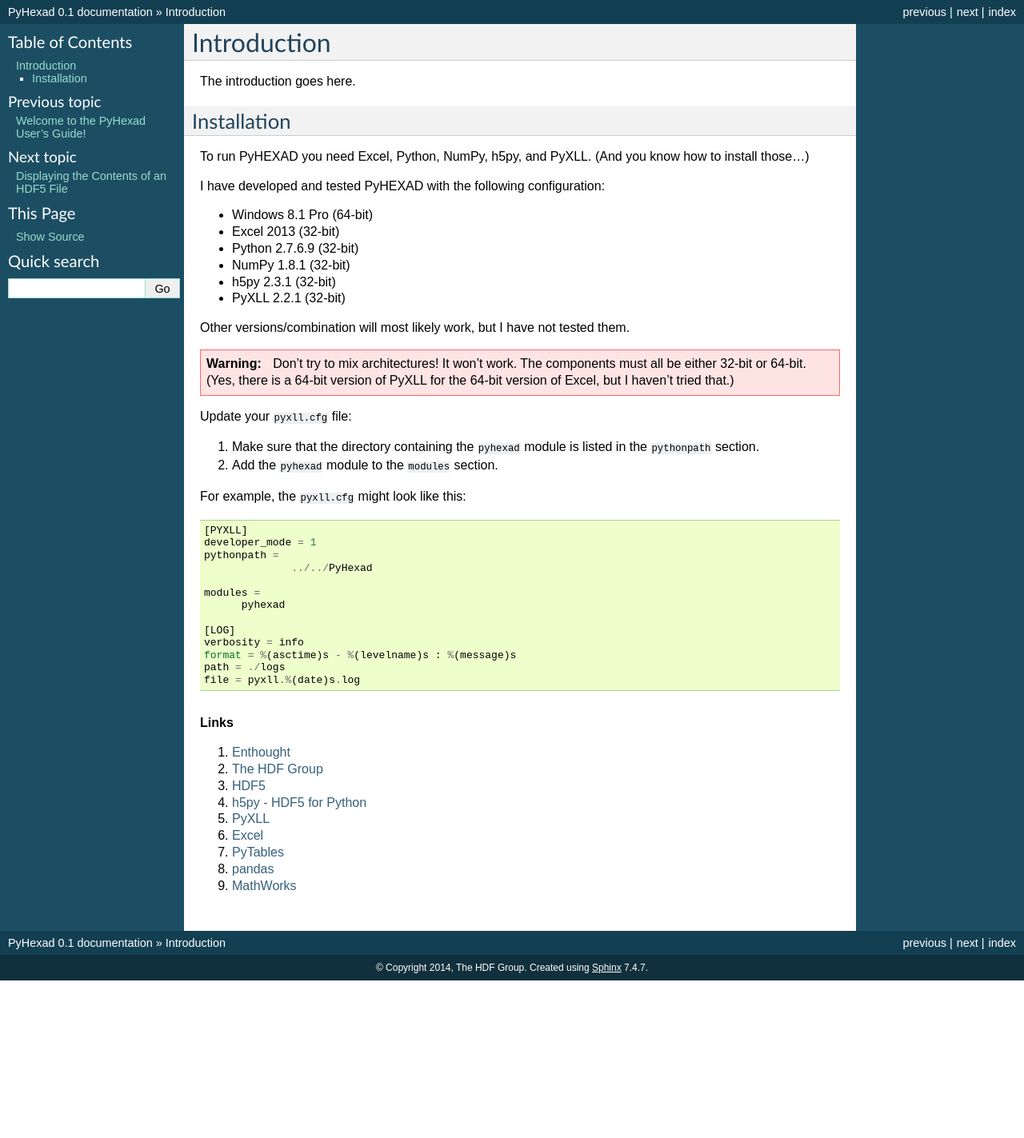
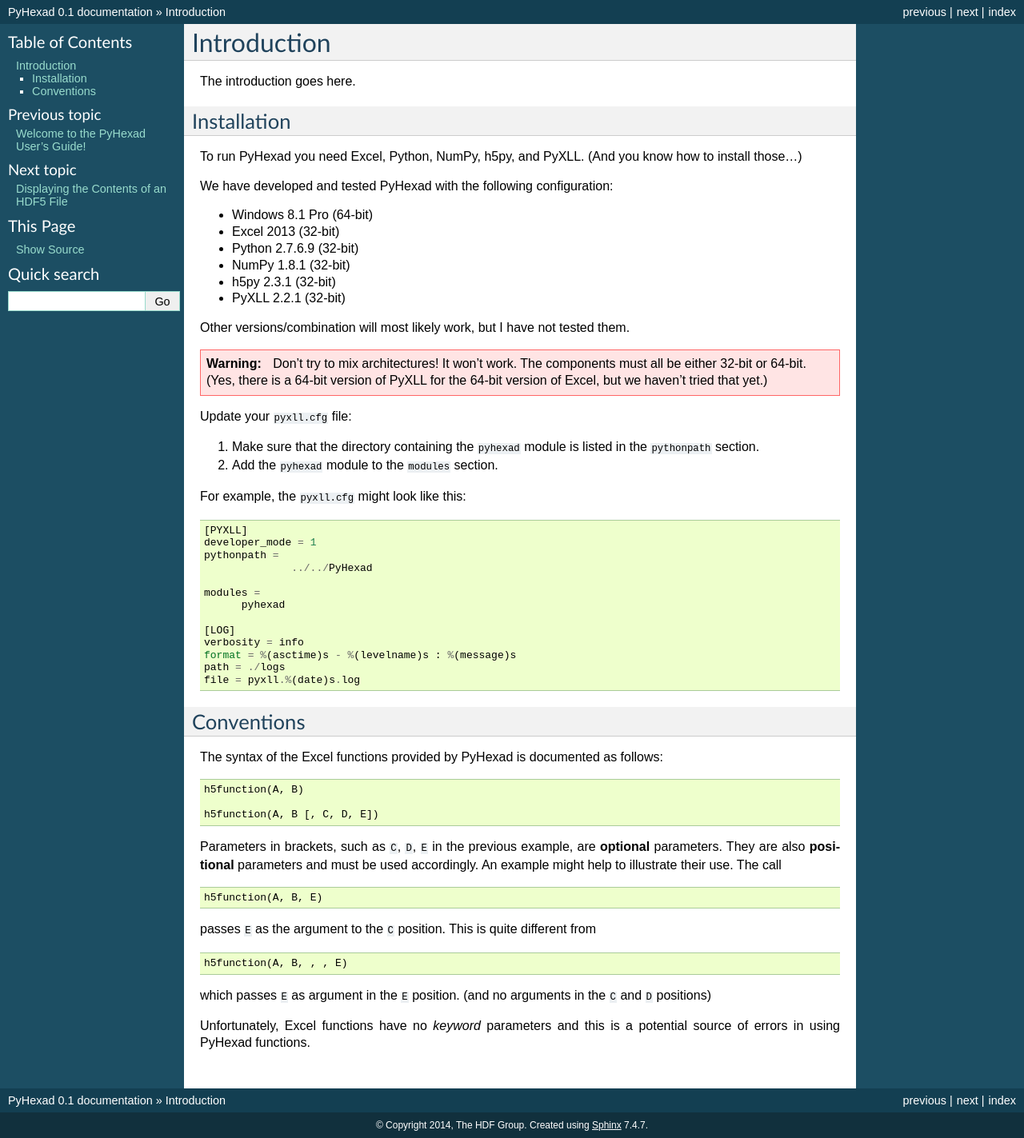
Before and after one commit to HDFGroup/PyHexad, a Sphinx documentation site: the page built from docs/introduction.rst, in a window 1280 px wide. Shown: the whole page at 80% size. Built offline with Sphinx 7.4.7, drawn with Linux system fonts in a browser that asks for light colours; before the commit the page ends 1226 px from its top, so only the background shows below that.

```diff
--- a/docs/conf.py
+++ b/docs/conf.py
@@ -100,6 +100,9 @@ pygments_style = 'sphinx'
 
 todo_include_todos = True
 
+rst_epilog = u"""
+.. |product| replace:: PyHexad
+"""
 
 # -- Options for HTML output ----------------------------------------------
 
--- a/docs/introduction.rst
+++ b/docs/introduction.rst
@@ -7,9 +7,10 @@ The introduction goes here.
 Installation
 ------------
 
-To run PyHEXAD you need Excel, Python, NumPy, h5py, and PyXLL. (And you know how to install those...)
+To run |product| you need Excel, Python, NumPy, h5py, and PyXLL. (And you know
+how to install those...)
 
-I have developed and tested PyHEXAD with the following configuration:
+We have developed and tested |product| with the following configuration:
 
 * Windows 8.1 Pro (64-bit)
 * Excel 2013 (32-bit)
@@ -20,11 +21,15 @@ I have developed and tested PyHEXAD with the following configuration:
 
 Other versions/combination will most likely work, but I have not tested them.
 
-.. warning:: Don't try to mix architectures! It won't work. The components must all be either 32-bit or 64-bit. (Yes, there is a 64-bit version of PyXLL for the 64-bit version of Excel, but I haven't tried that.)
+.. warning:: Don't try to mix architectures! It won't work. The components must
+	     all be either 32-bit or 64-bit. (Yes, there is a 64-bit version of
+	     PyXLL for the 64-bit version of Excel, but we haven't tried that
+	     yet.)
 
 Update your ``pyxll.cfg`` file:
 
-1. Make sure that the directory containing the ``pyhexad`` module is listed in the ``pythonpath`` section.
+1. Make sure that the directory containing the ``pyhexad`` module is listed
+   in the ``pythonpath`` section.
 
 2. Add the ``pyhexad`` module to the ``modules`` section.
 
@@ -48,14 +53,40 @@ For example, the ``pyxll.cfg`` might look like this:
 
 
 
-.. rubric:: Links
 
-#. `Enthought <https://www.enthought.com/>`_
-#. `The HDF Group <http://www.hdfgroup.org/>`_
-#. `HDF5 <http://www.hdfgroup.org/HDF5/>`_
-#. `h5py - HDF5 for Python <http://www.h5py.org/>`_
-#. `PyXLL <https://www.pyxll.com/>`_
-#. `Excel <http://office.microsoft.com/en-us/excel/>`_
-#. `PyTables <http://www.pytables.org/moin>`_
-#. `pandas <http://pandas.pydata.org/>`_
-#. `MathWorks <http://www.mathworks.com/help/matlab/hdf5-files.html>`_
+Conventions
+-----------
+
+.. _conventions:
+
+The syntax of the Excel functions provided by |product| is documented as
+follows:
+
+::
+
+  h5function(A, B)
+
+  h5function(A, B [, C, D, E])
+
+
+Parameters in brackets, such as ``C``, ``D``, ``E`` in the previous example, are
+**optional** parameters. They are also **positional** parameters and must be
+used accordingly. An example might help to illustrate their use. The call
+
+::
+
+  h5function(A, B, E)
+
+
+passes ``E`` as the argument to the ``C`` position. This is quite different from
+
+::
+
+  h5function(A, B, , , E)
+
+
+which passes ``E`` as argument in the ``E`` position. (and no arguments in the
+``C`` and ``D`` positions)
+
+Unfortunately, Excel functions have no *keyword* parameters and this is a
+potential source of errors in using |product| functions.
```
Also changed, not shown: docs/glossary.rst (added, +16 -0 lines), docs/index.rst (+4 -6 lines), docs/references.rst (added, +13 -0 lines), docs/tables/h5readTable.rst (+48 -48 lines).
